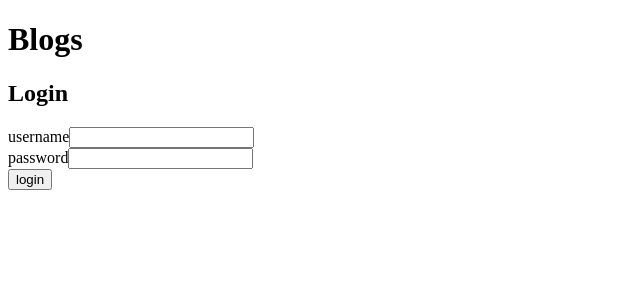
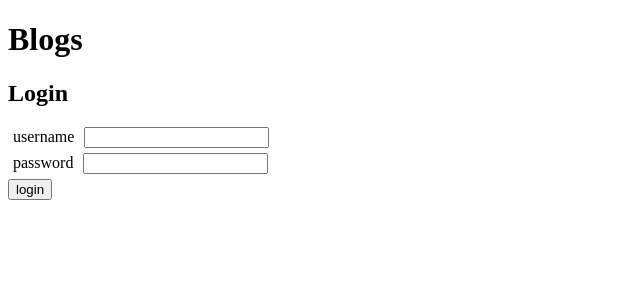
Before and after one commit to a-ruskomaa/fullstackopen2021, a React (Create React App) app in the folder part5/: page / in a window 1280 px wide. Shown: the top 300 px of the page, without its empty margins (0-640 px from the left). Built offline with nearby package versions, Linux system fonts and the light colour scheme; the HTML template or start-up script is replaced by a standard one.

Commit message:
Add margins to login form

```diff
--- a/part5/src/components/Login.js
+++ b/part5/src/components/Login.js
@@ -17,7 +17,8 @@
     <div>
       <h2>Login</h2>
       <form onSubmit={handleSubmit}>
-        <div>
+        <div className="form-item">
+          <label>
             username
             <input
               type="text"
@@ -25,8 +26,10 @@
               name="Username"
               onChange={({ target }) => setUsername(target.value)}
             />
+          </label>
         </div>
-        <div>
+        <div className="form-item">
+          <label>
             password
             <input
               type="password"
@@ -34,6 +37,7 @@
               name="Password"
               onChange={({ target }) => setPassword(target.value)}
             />
+          </label>
         </div>
         <button type="submit">login</button>
       </form>
```
Lines whose indentation alone changed are shown as unchanged.
